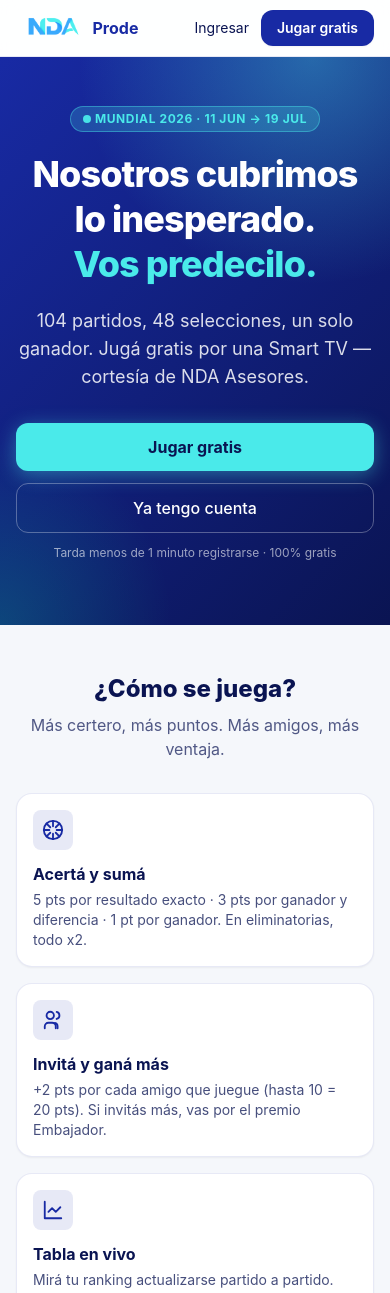
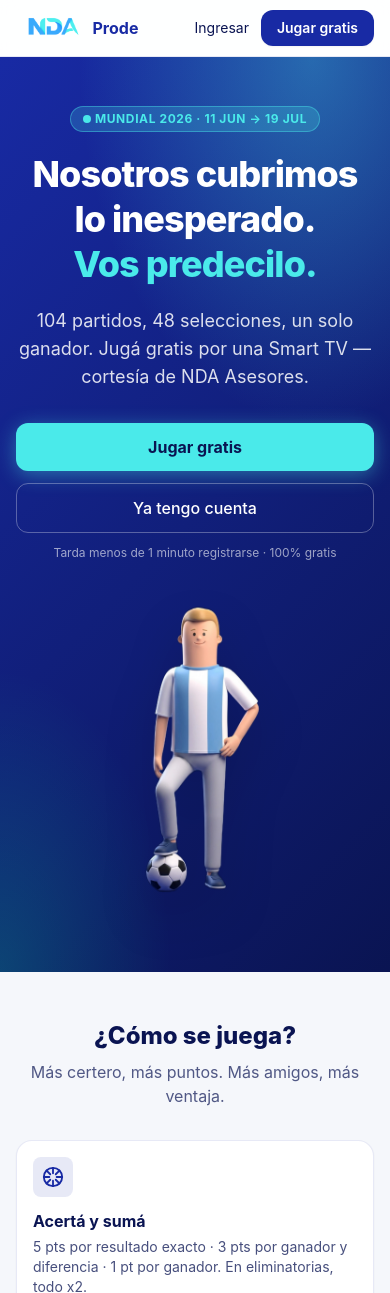
Before and after one commit to francopiazze-cmd/prode-nda, a Next.js app: page / in a window 390 px wide. Shown: the top 1293 px of the page. Built offline with nearby package versions, Linux system fonts and the light colour scheme; no server answers.

Commit message:
feat: mostrar Pato en mobile debajo del hero

```diff
--- a/src/app/page.tsx
+++ b/src/app/page.tsx
@@ -34,8 +34,19 @@ export default async function HomePage() {
               <Link href="/login" className="btn-ghost-light text-base">Ya tengo cuenta</Link>
             </div>
             <p className="mt-3 text-xs text-white/60">Tarda menos de 1 minuto registrarse · 100% gratis</p>
+            {/* Pato mobile — solo se ve en pantallas chicas */}
+            <div className="flex sm:hidden justify-center mt-6">
+              <Image
+                src="/pato-pie-sin-fondo.png"
+                alt="Mascota NDA Prode"
+                width={180}
+                height={260}
+                className="object-contain drop-shadow-2xl"
+                priority
+              />
+            </div>
           </div>
-          {/* Pato hero — solo desktop */}
+          {/* Pato desktop */}
           <div className="hidden sm:flex shrink-0 h-[420px] items-end">
             <Image
               src="/pato-pie-sin-fondo.png"
```
